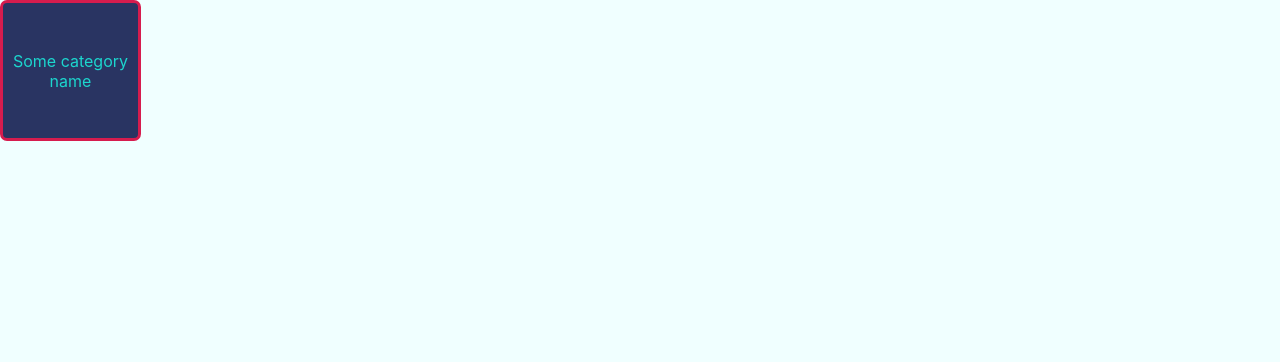
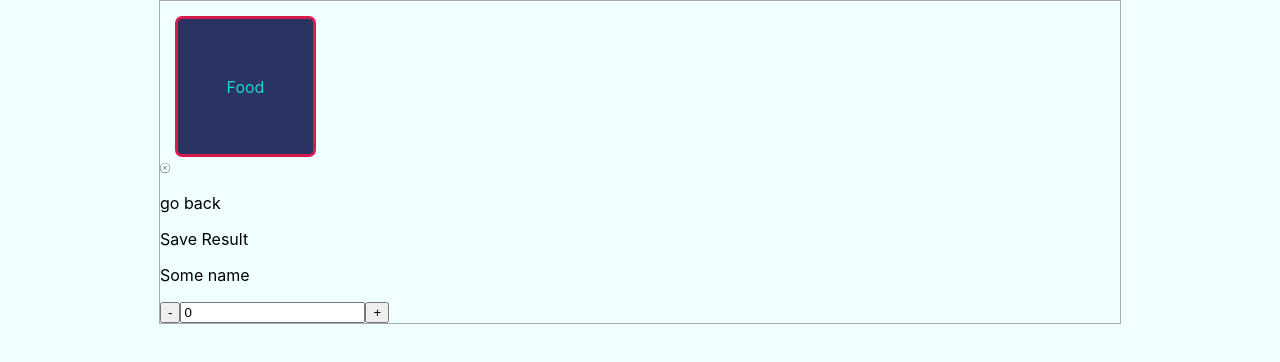
Before and after one commit to stasP11/budget-app, a React (Create React App) app: page / in a window 1280 px wide. Shown: the top 362 px of the page. Built offline with nearby package versions, Linux system fonts and the light colour scheme.

Commit message:
master: created project fundament

```diff
--- a/src/components/category/category-button/CategoryButton.js
+++ b/src/components/category/category-button/CategoryButton.js
@@ -1,9 +1,14 @@
 import './CategoryButton.scss'
 
-function CategoryButton() {
+function CategoryButton(prop) {
+
+  function changeStatus(){
+    prop.watchStatus(true)
+  }
+
   return (
-    <div class ="category-button">
-      <p class ="category-button__text">Some category name</p>
+    <div className ="category-button" onClick={changeStatus}>
+      <p className ="category-button__text">{prop.categoryName}</p>
     </div>
   );
 }
--- a/src/components/category/category-button/CategoryButton.scss
+++ b/src/components/category/category-button/CategoryButton.scss
@@ -8,6 +8,8 @@ $category-text-color: #1cd6ce;
 
   width: 135px;
   height: 135px;
+  margin-top: 15px;
+  margin-left: 15px;
   background-color: $category-background-color;
   border: 3px solid #D61C4E;
   border-radius: 5%;
--- a/src/components/category/category-card/CategoryCard.js
+++ b/src/components/category/category-card/CategoryCard.js
@@ -1,16 +1,45 @@
+import './CategoryCard.scss'
+import cancelIcon from '../../../assets/icons/cancel-svgrepo-com.svg';
+
 function CategoryCardHead(){
     return (
-        <div class ="category-card__head">
-          <p class ="category-card__close-icon">go back</p>
+        <div className ="category-card__head">
+          <p className ="category-card__close-icon">go back</p>
+        </div>
+      );
+}
+
+function CategoryCardSaveButton(){
+    return (
+    <div className ="category-card__save-button"> Save Result</div>
+      );
+}
+
+
+function CategoryCardItem(){
+    return (
+        <div className ="category-item">
+        <p className ="category-item__name">Some name</p>
+        <div className="category-item__count">
+           <button>-</button>
+           <input defaultValue="0"/>
+           <button>+</button>
+        </div>
         </div>
       );
 }
 
 
-function CategoryCard() {
+
+function CategoryCard(prop) {
     return (
-      <div class ="category-card">
-        <p class ="category-button__text">Some category name</p>
+      <div className ="category-card" onClick={()=>prop.watchStatus(false)}>
+        <div><img className="category-card__cancel-icon" src={cancelIcon}></img></div>
+    <CategoryCardHead></CategoryCardHead>
+    <div className ="category-card__cards-container">
+    <CategoryCardSaveButton></CategoryCardSaveButton>
+    </div>
+    <CategoryCardItem></CategoryCardItem>
       </div>
     );
   }
--- /dev/null
+++ b/src/components/category/category-card/CategoryCard.scss
@@ -0,0 +1,6 @@
+.category-card {
+    &__cancel-icon {
+    width: 10px;
+    height: 10px;
+  }
+}
--- /dev/null
+++ b/src/components/category/category-container/CategoriesContainer.js
@@ -0,0 +1,74 @@
+import CategoryButton from "../category-button/CategoryButton";
+import CategoryCard from "../category-card/CategoryCard";
+import { useState } from "react";
+import "./CategoriesContainer.scss";
+
+const usersData = [
+  {
+    time: "09.11.2021",
+    categories: [
+      {
+        categoryName: "Food",
+        categoryItems: [
+          {
+            name: "meat",
+            value: 15,
+            currency: "EUR",
+          },
+          {
+            name: "pasta",
+            value: 2.54,
+            currency: "EUR",
+          },
+        ],
+      },
+    ],
+  },
+];
+
+//
+// import getNeedData
+
+function getUserData() {
+  return usersData[0];
+}
+const userData = getUserData();
+
+function Category(data) {
+  const { categories } = data.userData;
+  const [isWatchedStatus, setIsWatchedStatus] = useState(false);
+
+  function updatedWatchedStatus(value) {
+    setIsWatchedStatus((currentStatus) => (currentStatus = value));
+  }
+
+  const category = categories.map((categoriesObj) => {
+    const { categoryName, categoryItems } = categoriesObj;
+    return (
+      <div key={categoryName}>
+        <CategoryButton
+          categoryName={categoryName}
+          watchStatus={updatedWatchedStatus}
+        />
+        <CategoryCard
+          categoryItems={categoryItems}
+          categoryName={categoryName}
+          watchStatus={updatedWatchedStatus}
+        />
+      </div>
+    );
+  });
+
+  console.log(isWatchedStatus);
+  return <div>{category}</div>;
+}
+
+function CategoriesContainer() {
+  return (
+    <div className="categories">
+      <Category userData={userData} />
+    </div>
+  );
+}
+
+export default CategoriesContainer;
--- /dev/null
+++ b/src/components/category/category-container/CategoriesContainer.scss
@@ -0,0 +1,9 @@
+.categories{
+    display: flex;
+    flex-wrap: wrap;
+    margin-left: auto;
+    margin-right: auto;
+    width: 75%;
+    height: auto;
+    border: 1px solid darkgray;
+}
--- a/src/pages/main.js
+++ b/src/pages/main.js
@@ -1,9 +1,7 @@
-import CategoryButton from "../components/category/category-button/CategoryButton"
+import CategoriesContainer from "../components/category/category-container/CategoriesContainer";
 
 function Main() {
-  return (
-    <CategoryButton></CategoryButton>
-  );
+  return <CategoriesContainer></CategoriesContainer>;
 }
 
 export default Main;
```
Also changed, not shown: api/axios/get-all-data.js (added, +26 -0 lines), src/assets/icons/cancel-svgrepo-com.svg (added).
